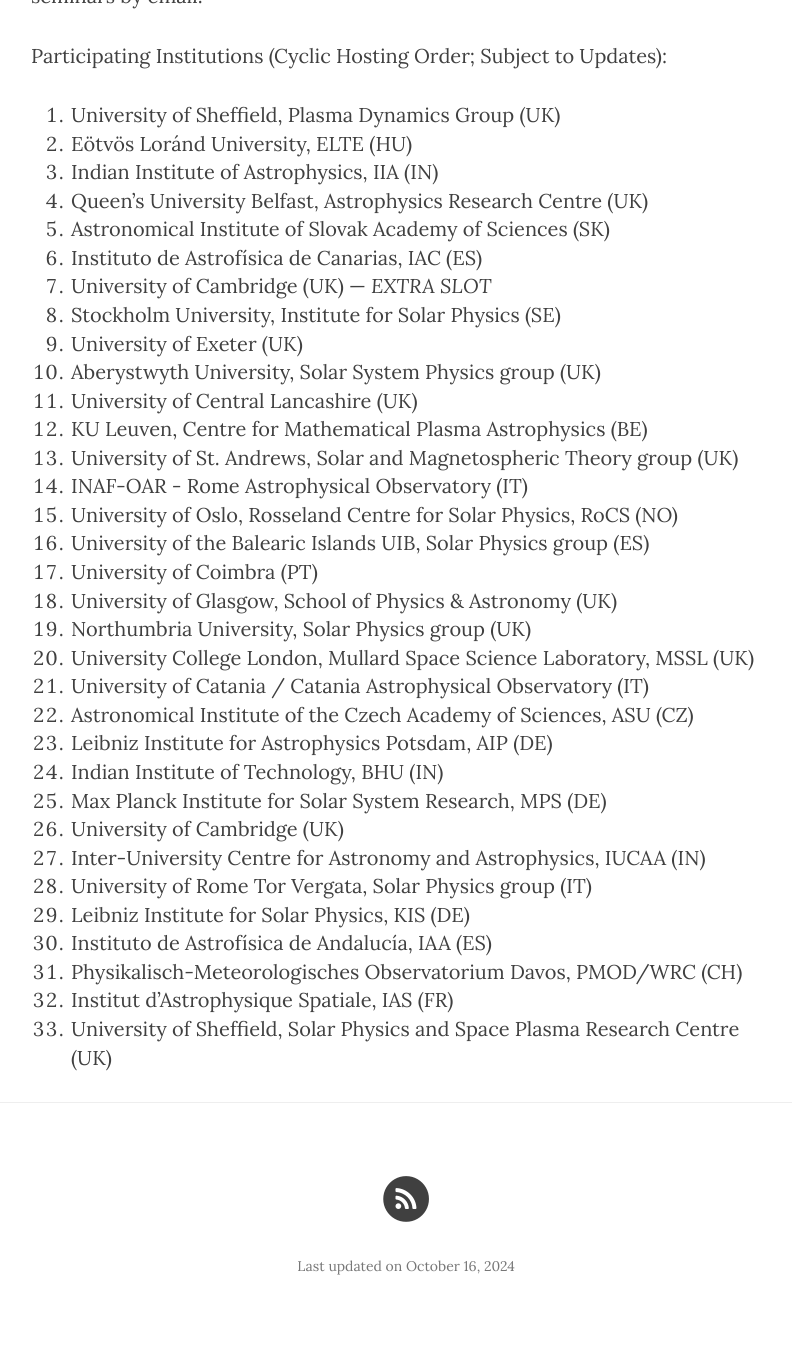
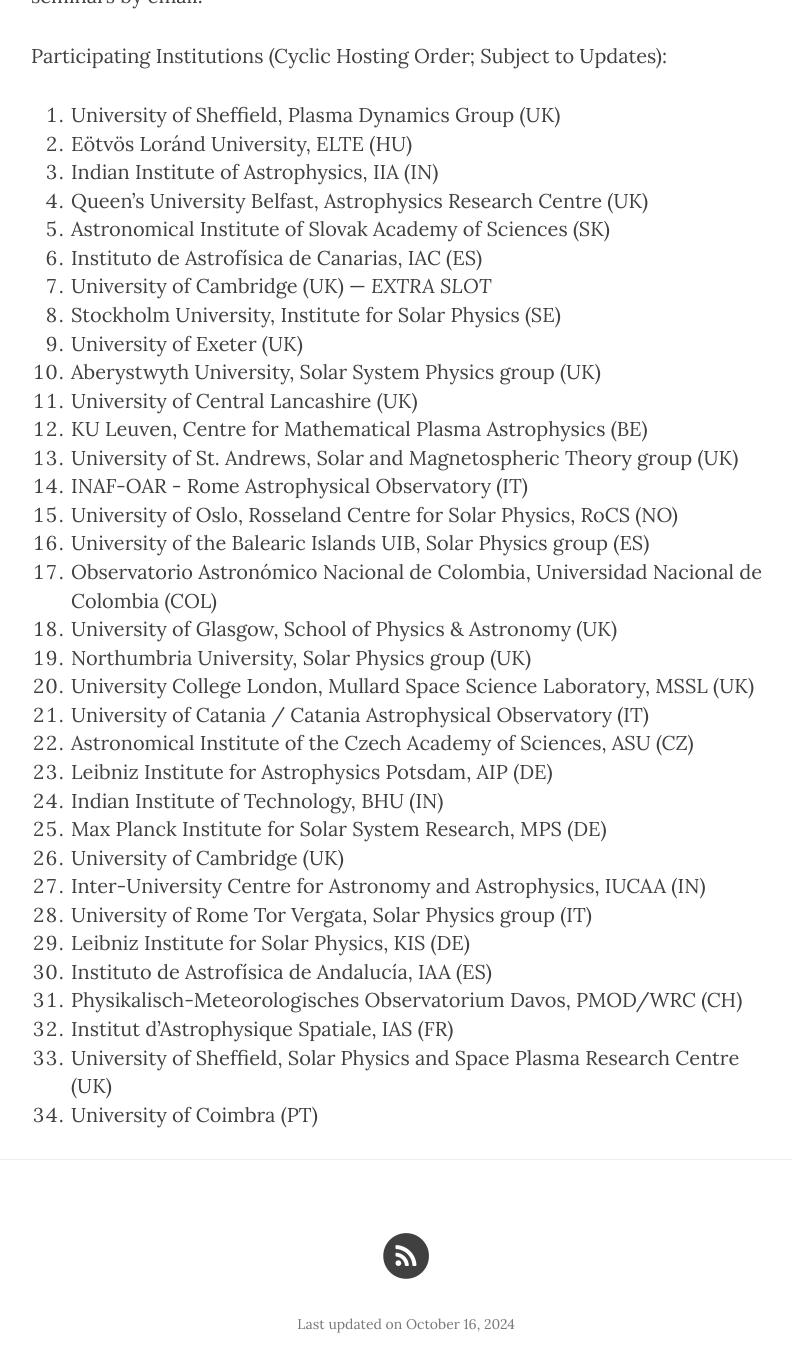
Before and after one commit to ITA-Solar/espos, a Jekyll site: the page built from about.md, in a window 1280 px wide and 1400 px high, scrolled down 911 px. Shown: the top 1372 px of the window, without its empty margins (234-1026 px from the left). Built offline with Jekyll 4.4.1, drawn with Linux system fonts in a browser that asks for light colours; nearby versions of some CDN libraries; before the commit the page ends 2253 px from its top, so only the background shows below that.

Commit message:
Update about.md

```diff
--- a/about.md
+++ b/about.md
@@ -29,7 +29,7 @@
 14. INAF-OAR - Rome Astrophysical Observatory (IT)
 15. University of Oslo, Rosseland Centre for Solar Physics, RoCS (NO)
 16. University of the Balearic Islands UIB, Solar Physics group (ES)
-17. University of Coimbra (PT)
+17. Observatorio Astronómico Nacional de Colombia, Universidad Nacional de Colombia (COL)
 18. University of Glasgow, School of Physics & Astronomy (UK)
 19. Northumbria University, Solar Physics group (UK)
 20. University College London, Mullard Space Science Laboratory, MSSL (UK)
```
Also changed, not shown: other parts of about.md (+1 -0 lines).
